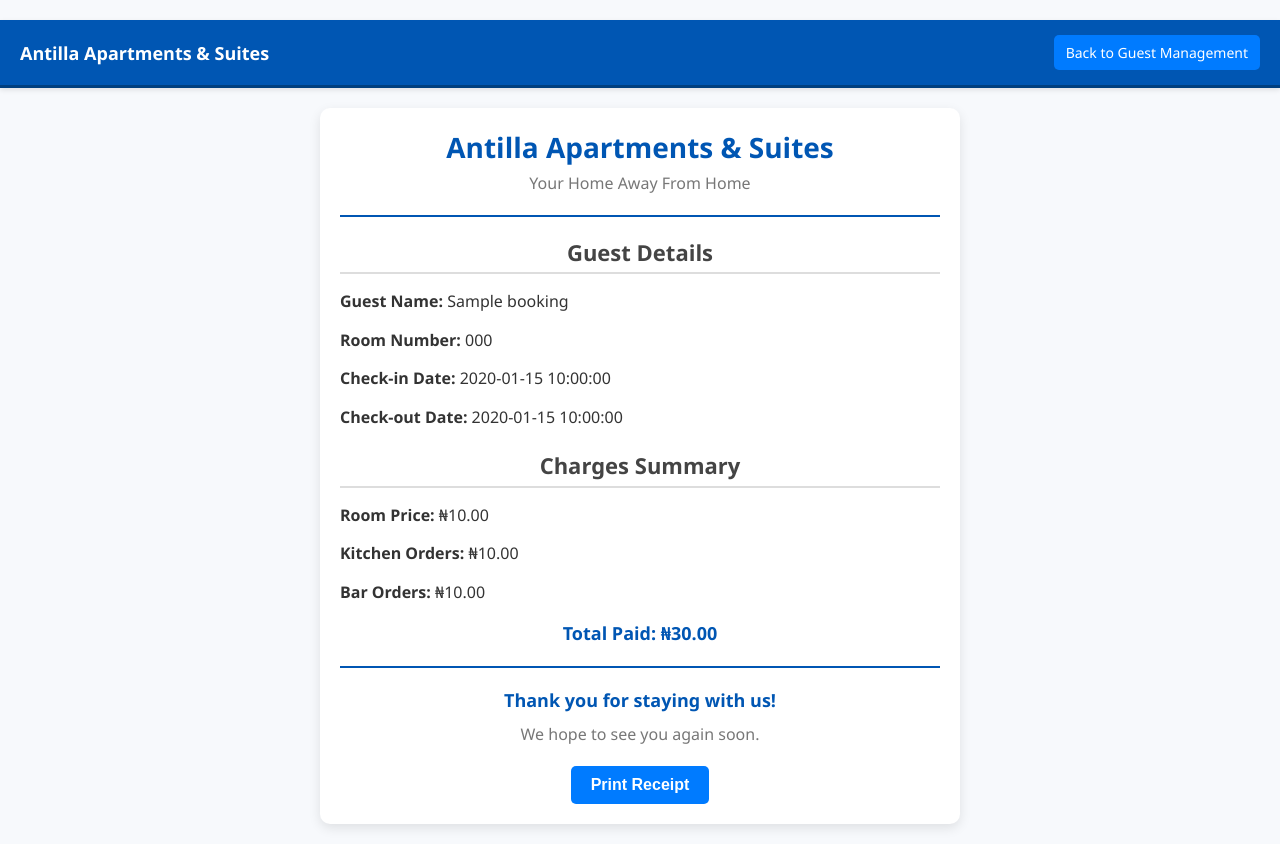
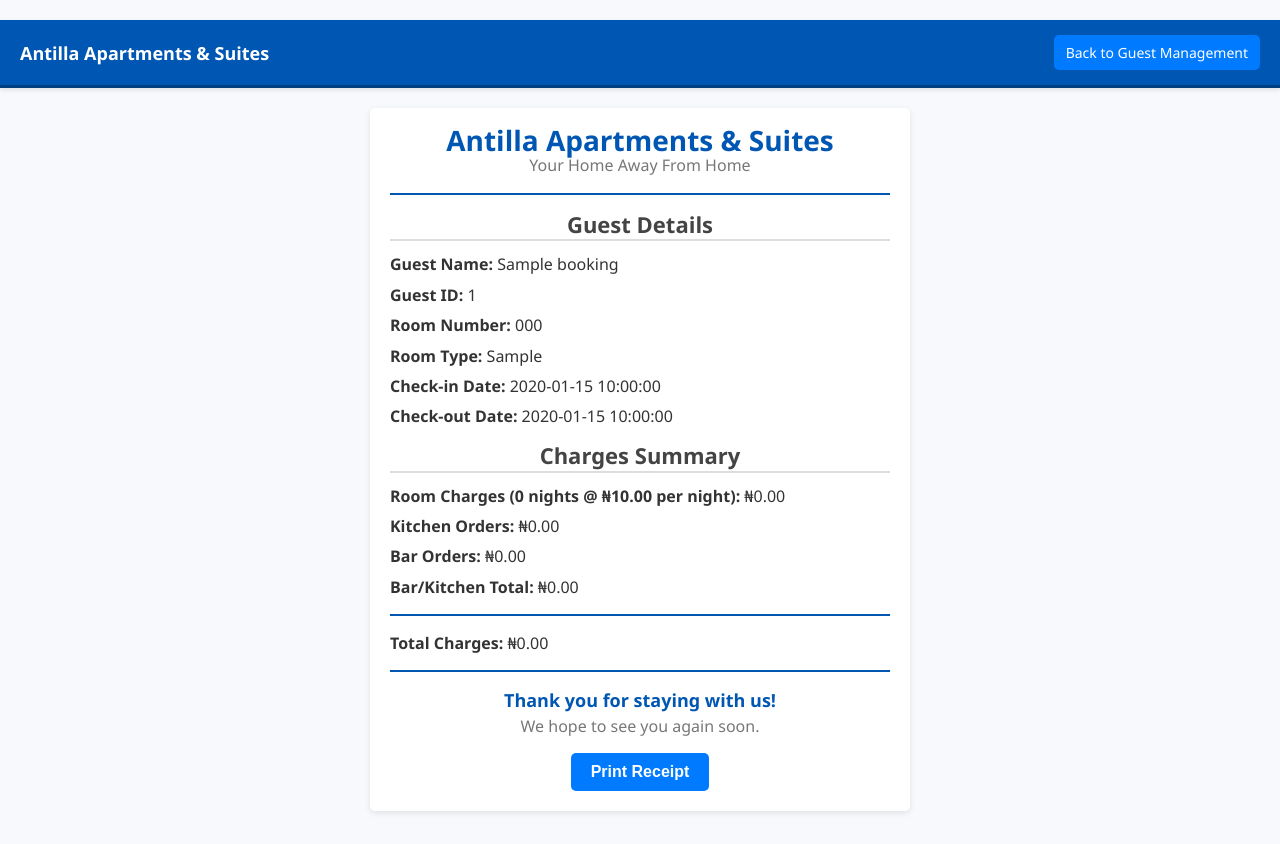
Before and after one commit to successdanesy/hotel2, a PHP site: page /receipt.php?guest_id=1 in a window 1280 px wide. After the commit the page ends 813 px from the top, so only its background shows below. Run offline with PHP 8.4, Linux system fonts and the light colour scheme; the visitor is signed in with stand-in values (Sample User, id 1); tables that the repository leaves empty or names only in its code hold one stand-in row (values such as "Sample post").

Commit message:
advanced changes to the receipt styling

```diff
--- a/receipt.css
+++ b/receipt.css
@@ -1,4 +1,3 @@
-/* Global Styles */
 body {
     font-family: 'Segoe UI', Tahoma, Geneva, Verdana, sans-serif;
     margin: 0;
@@ -7,7 +6,7 @@ body {
     display: flex;
     flex-direction: column;
     align-items: center;
-    min-height: 80vh;
+    min-height: 60vh;
 }
 
 /* Header with Back Button */
@@ -46,14 +45,14 @@ body {
 
 /* Receipt Styling */
 .receipt {
-    max-width: 600px;
+    max-width: 500px;
     width: 100%;
     padding: 20px;
     background: #ffffff;
-    border-radius: 10px;
-    box-shadow: 0 4px 12px rgba(0, 0, 0, 0.1);
+    border-radius: 5px;
+    box-shadow: 0 2px 6px rgba(0, 0, 0, 0.1);
     color: #333;
-    line-height: 1.4;
+    line-height: 0.9;
 }
 
 .header {
--- a/receipt.php
+++ b/receipt.php
@@ -2,22 +2,23 @@
 session_start();
 include('db_connect.php');
 
+// Check if guest_id is provided
 if (!isset($_GET['guest_id'])) {
     die("Guest ID not provided.");
 }
 
 $guest_id = $conn->real_escape_string($_GET['guest_id']);
 
-// Fetch guest details
+// Fetch guest details, room details, and charges
 $query = "
     SELECT b.guest_name, b.guest_id, b.room_number, b.checkin_date, b.checkout_date,
-           r.weekday_price, r.weekend_price,
-           (SELECT IFNULL(SUM(k.total_amount), 0)
-            FROM kitchen_orders k
-            WHERE k.room_number = b.room_number AND k.guest_id = b.guest_id) AS kitchen_order_total,
-           (SELECT IFNULL(SUM(bar.total_amount), 0)
-            FROM bar_orders bar
-            WHERE bar.room_number = b.room_number AND bar.guest_id = b.guest_id) AS bar_order_total
+           r.room_type, r.weekday_price, r.weekend_price,
+           COALESCE(
+               (SELECT SUM(k.total_amount) FROM kitchen_orders k WHERE k.guest_id = b.guest_id AND k.status = 'completed'), 0
+           ) AS kitchen_order_total,
+           COALESCE(
+               (SELECT SUM(bar.total_amount) FROM bar_orders bar WHERE bar.guest_id = b.guest_id AND bar.status = 'completed'), 0
+           ) AS bar_order_total
     FROM bookings b
     LEFT JOIN rooms r ON b.room_number = r.room_number
     WHERE b.guest_id = '$guest_id'";
@@ -30,12 +31,33 @@ if (!$result || $result->num_rows === 0) {
 
 $guest = $result->fetch_assoc();
 
+// Extract details
+$guest_name = $guest['guest_name'];
+$room_number = $guest['room_number'];
+$checkin_date = $guest['checkin_date'];
+$checkout_date = $guest['checkout_date'];
+$room_type = $guest['room_type'];
+$weekday_price = $guest['weekday_price'];
+$weekend_price = $guest['weekend_price'];
+$kitchen_charges = $guest['kitchen_order_total'];
+$bar_charges = $guest['bar_order_total'];
+
+// Calculate additional charges
+$additional_charges = $kitchen_charges + $bar_charges;
+
+// Determine room price based on check-in day
+$checkin_day = date('l', strtotime($checkin_date));
+$is_weekend = in_array($checkin_day, ['Friday', 'Saturday', 'Sunday']);
+$room_price = $is_weekend ? $weekend_price : $weekday_price;
+
+// Calculate total nights and room charges
+$checkin_date_obj = new DateTime($checkin_date);
+$checkout_date_obj = new DateTime($checkout_date);
+$total_days = $checkin_date_obj->diff($checkout_date_obj)->days;
+$total_room_charges = $room_price * $total_days;
+
 // Calculate total charges
-$checkin_day = date('w', strtotime($guest['checkin_date']));
-$is_weekend = ($checkin_day == 5 || $checkin_day == 6 || $checkin_day == 0);
-$room_price = $is_weekend ? $guest['weekend_price'] : $guest['weekday_price'];
-
-$total_paid = $room_price + $guest['kitchen_order_total'] + $guest['bar_order_total'];
+$total_charges = $total_room_charges + $additional_charges;
 ?>
 <!DOCTYPE html>
 <html lang="en">
@@ -57,28 +79,29 @@ $total_paid = $room_price + $guest['kitchen_order_total'] + $guest['bar_order_to
         <h1>Antilla Apartments & Suites</h1>
         <p>Your Home Away From Home</p>
         </div>
-
         <hr class="divider">
 
         <div class="guest-details">
         <h2>Guest Details</h2>
-            <p><strong>Guest Name:</strong> <?php echo htmlspecialchars($guest['guest_name']); ?></p>
-            <p><strong>Room Number:</strong> <?php echo htmlspecialchars($guest['room_number']); ?></p>
-            <p><strong>Check-in Date:</strong> <?php echo htmlspecialchars($guest['checkin_date']); ?></p>
-            <p><strong>Check-out Date:</strong> <?php echo htmlspecialchars($guest['checkout_date']); ?></p>
+        <p><strong>Guest Name:</strong> <?php echo htmlspecialchars($guest_name); ?></p>
+        <p><strong>Guest ID:</strong> <?php echo htmlspecialchars($guest_id); ?></p>
+        <p><strong>Room Number:</strong> <?php echo htmlspecialchars($room_number); ?></p>
+        <p><strong>Room Type:</strong> <?php echo htmlspecialchars($room_type); ?></p>
+        <p><strong>Check-in Date:</strong> <?php echo htmlspecialchars($checkin_date); ?></p>
+        <p><strong>Check-out Date:</strong> <?php echo htmlspecialchars($checkout_date); ?></p>
         </div>
-
-        <!-- <hr class="divider"> -->
-
         <div class="charges">
         <h3>Charges Summary</h3>
-            <p><strong>Room Price:</strong> ₦<?php echo number_format($room_price, 2); ?></p>
-            <p><strong>Kitchen Orders:</strong> ₦<?php echo number_format($guest['kitchen_order_total'], 2); ?></p>
-            <p><strong>Bar Orders:</strong> ₦<?php echo number_format($guest['bar_order_total'], 2); ?></p>
-            <p class="total"><strong>Total Paid:</strong> ₦<?php echo number_format($total_paid, 2); ?></p>
+        <p><strong>Room Charges (<?php echo $total_days; ?> nights @ ₦<?php echo number_format($room_price, 2); ?> per night):</strong> ₦<?php echo number_format($total_room_charges, 2); ?></p>
+        <p><strong>Kitchen Orders:</strong> ₦<?php echo number_format($kitchen_charges, 2); ?></p>
+        <p><strong>Bar Orders:</strong> ₦<?php echo number_format($bar_charges, 2); ?></p>
+        <p><strong>Bar/Kitchen Total:</strong> ₦<?php echo number_format($additional_charges, 2); ?></p>
         </div>
+        <hr class="divider">
+        <p class="total"><strong>Total Charges:</strong> ₦<?php echo number_format($total_charges, 2); ?></p>
 
        <hr class="divider">
+
 
         <div class="footer">
             <p class="thank-you">Thank you for staying with us!</p>
```
Lines whose indentation alone changed are shown as unchanged.
